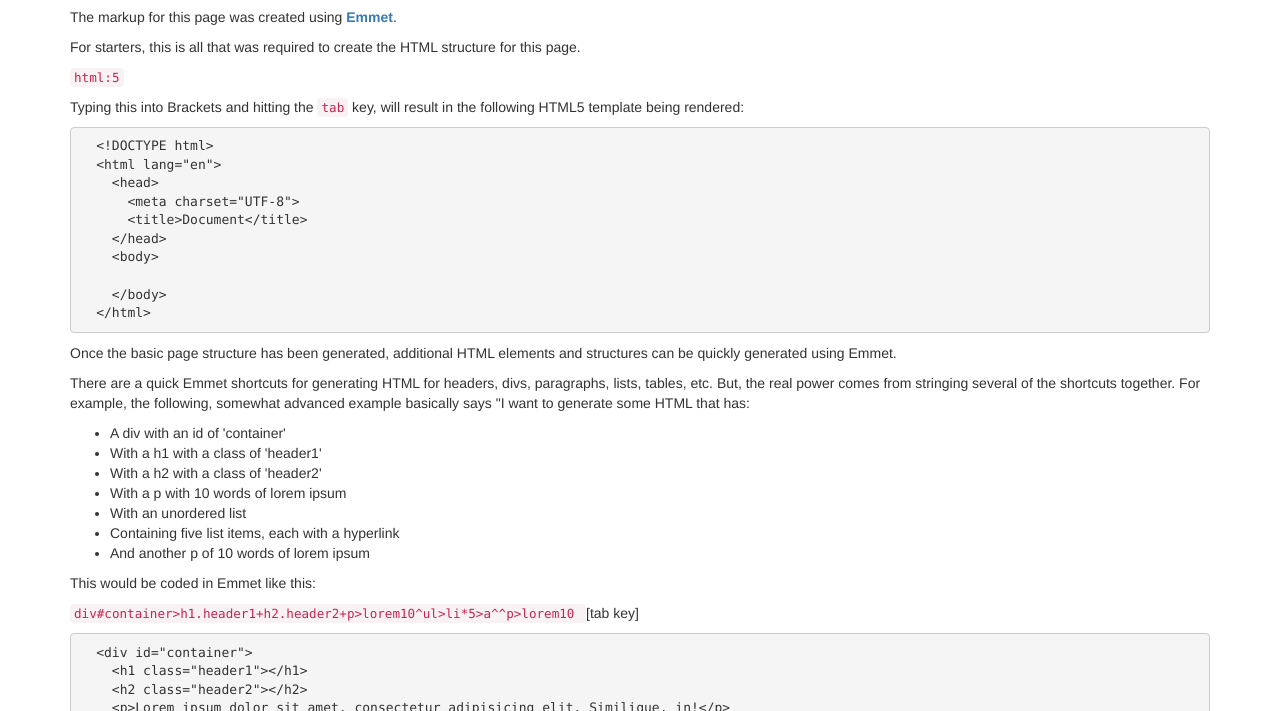
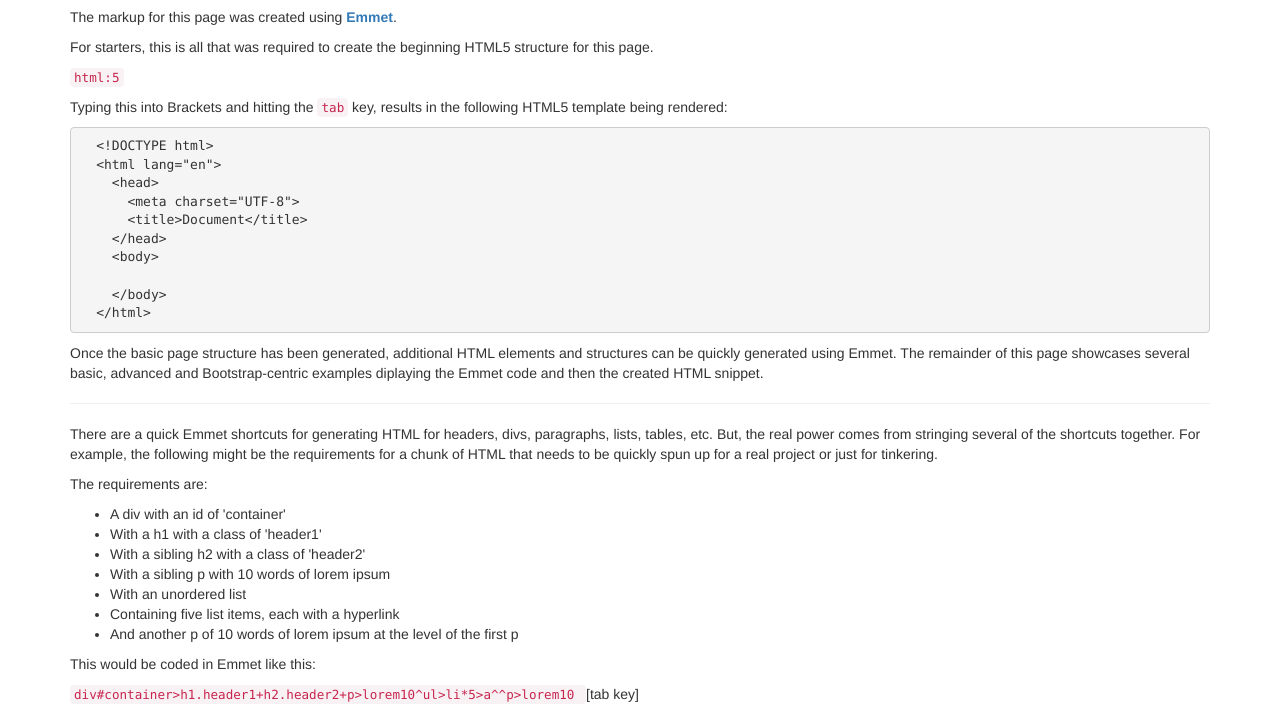
Before and after one commit to dduril/emmet-samples, a plain HTML site: page index.html in a window 1280 px wide. Shown: the part 63-774 px from the top of the page. Drawn offline with nearby package versions, Linux system fonts and the light colour scheme.

Commit message:
Updated index page
Modified content and added better explanations.

```diff
--- a/index.html
+++ b/index.html
@@ -3,15 +3,9 @@
 <head>
     <meta charset="UTF-8">
     <title>Emmet Practice</title>
-    <!-- Latest compiled and minified CSS -->
     <link rel="stylesheet" href="https://maxcdn.bootstrapcdn.com/bootstrap/3.3.5/css/bootstrap.min.css">
-
-    <!-- Optional theme -->
     <link rel="stylesheet" href="https://maxcdn.bootstrapcdn.com/bootstrap/3.3.5/css/bootstrap-theme.min.css">
-
     <link href="app/css/custom.css" rel="stylesheet">
-
-    <!-- Latest compiled and minified JavaScript -->
     <script src="https://maxcdn.bootstrapcdn.com/bootstrap/3.3.5/js/bootstrap.min.js"></script>
 </head>
 <body>
@@ -23,11 +17,11 @@
 
     <p>The markup for this page was created using <a href="http://emmet.io/" target="_blank"><strong>Emmet</strong></a>.</p>
 
-    <p>For starters, this is all that was required to create the HTML structure for this page.</p>
+    <p>For starters, this is all that was required to create the beginning HTML5 structure for this page.</p>
 
     <p><code>html:5</code></p>
 
-    <p>Typing this into Brackets and hitting the <code>tab</code> key, will result in the following HTML5 template being rendered:</p>
+    <p>Typing this into Brackets and hitting the <code>tab</code> key, results in the following HTML5 template being rendered:</p>
 
     <pre>
   &lt;!DOCTYPE html&gt;
@@ -41,19 +35,22 @@
     &lt;/body&gt;
   &lt;/html&gt;</pre>
 
-    <p>Once the basic page structure has been generated, additional HTML elements and structures can be quickly generated using Emmet.</p>
+    <p>Once the basic page structure has been generated, additional HTML elements and structures can be quickly generated using Emmet. The remainder of this page showcases several basic, advanced and Bootstrap-centric examples diplaying the Emmet code and then the created HTML snippet.</p>
+
+    <hr />
 
     <p>There are a quick Emmet shortcuts for generating HTML for headers, divs, paragraphs, lists, tables, etc. But, the real power comes from stringing several of the shortcuts together. For example, the
-    following, somewhat advanced example basically says "I want to generate some HTML that has:</p>
+    following might be the requirements for a chunk of HTML that needs to be quickly spun up for a real project or just for tinkering.</p>
 
+       <p>The requirements are:</p>
         <ul>
             <li>A div with an id of 'container'</li>
             <li>With a h1 with a class of 'header1'</li>
-            <li>With a h2 with a class of 'header2'</li>
-            <li>With a p with 10 words of lorem ipsum</li>
+            <li>With a sibling h2 with a class of 'header2'</li>
+            <li>With a sibling p with 10 words of lorem ipsum</li>
             <li>With an unordered list</li>
             <li>Containing five list items, each with a hyperlink</li>
-            <li>And another p of 10 words of lorem ipsum</li>
+            <li>And another p of 10 words of lorem ipsum at the level of the first p</li>
         </ul>
 
     <p>This would be coded in Emmet like this:</p>
```
